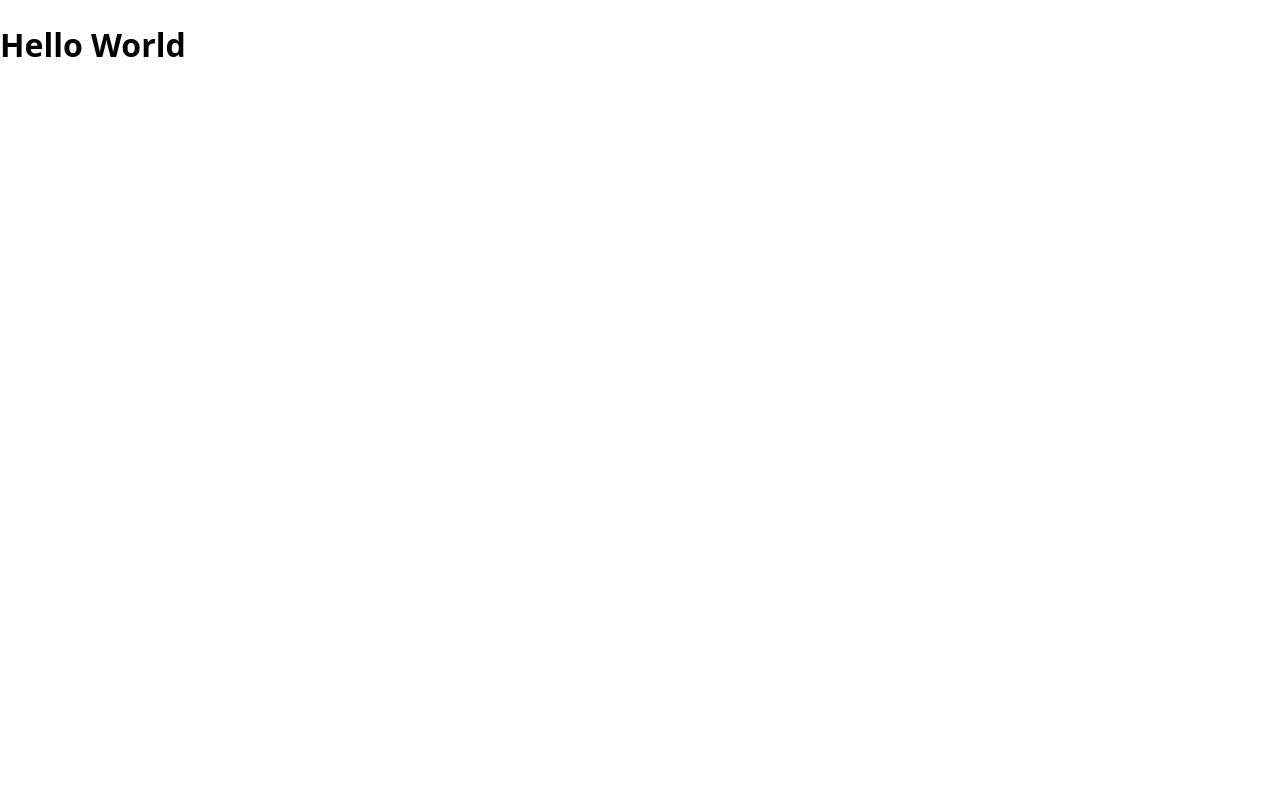
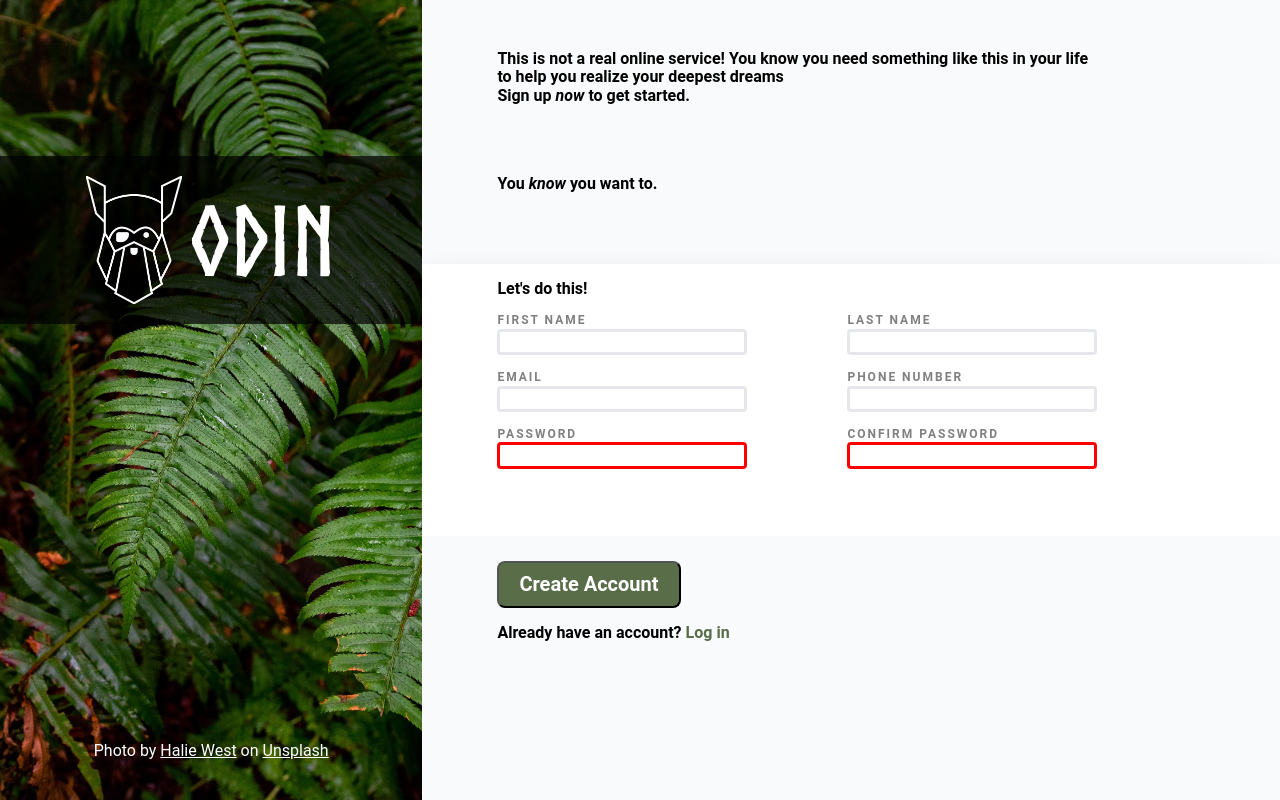
Before and after one commit to KelTamNguyen/Sign-Up-Form-Remake, a plain HTML site: page index.html in a window 1280 px wide. Drawn offline with Linux system fonts and the light colour scheme.

Commit message:
Finish building layout and styles
The HTML layout and CSS styles required for the "Sign Up Page" project
in The Odin Project are completed.

```diff
--- a/index.html
+++ b/index.html
@@ -4,10 +4,66 @@
   <meta charset="UTF-8">
   <meta name="viewport" content="width=device-width, initial-scale=1.0">
   <link rel="stylesheet" href="style.css">
+  <link rel="shortcut icon" href="./assets/icons/odin-lined.png" type="image/x-icon">
   <script src="script.js"></script>
   <title>Sign Up | Odin</title>
 </head>
 <body>
-  <h1>Hello World</h1>
+  <main>
+    <section id="sidebar">
+      <div id="sidebar-overlay">
+        <img id="logo-icon" src="assets/icons/odin-lined.png" alt="odin logo">
+        ODIN
+      </div>
+      <span id="credit">Photo by <a href="https://unsplash.com/@haliewestphoto">Halie West</a> on <a href="https://unsplash.com/">Unsplash</a></span>
+    </section>
+    <section id="signup">
+      <section id="cta">
+        <p>This is not a real online service! You know you need something like this in your life to help you realize your deepest dreams <br> Sign up <em>now</em> to get started.</p>
+        <p>You <em>know</em> you want to.</p>
+      </section>
+      <section id="form-container">
+        <form id="signup-form" action="" method="post">
+          <legend>Let's do this!</legend>
+          <div class="form-field-row">
+            <div class="form-field">
+              <label for="first-name">First Name</label>
+              <input type="text" id="first-name" name="firstName">
+            </div>
+            <div class="form-field">
+              <label for="last-name">Last Name</label>
+              <input type="text" id="last-name" name="lastName">
+            </div>
+          </div>
+          <div class="form-field-row">
+            <div class="form-field">
+              <label for="email">Email</label>
+              <input type="email" id="email" name="email">
+            </div>
+            <div class="form-field">
+              <label for="phone-number">Phone Number</label>
+              <input type="tel" name="phoneNumber" id="phone-number">
+            </div>
+          </div>
+          <div class="form-field-row">
+            <div class="form-field">
+              <label for="password">Password</label>
+              <input type="password" id="password" name="password" pattern="^(?=.*[a-z])(?=.*[A-Z])(?=.*[0-9])(?=.*[!@#$%^&*_=+-]).{8,12}$" required>
+            </div>
+            <div class="form-field">
+              <label for="confirm-password">Confirm Password</label>
+              <input type="password" id="confirm-password" name="confirmPassword" pattern="^(?=.*[a-z])(?=.*[A-Z])(?=.*[0-9])(?=.*[!@#$%^&*_=+-]).{8,12}$" required>
+            </div>
+          </div>
+        </form>
+      </section>
+      <section id="form-action-container">
+        <div id="form-actions">
+          <button id="submit-btn" type="submit" form="signup-form">Create Account</button>
+          <p id="login">Already have an account? <a href="">Log in</a></p>
+        </div>
+      </section>
+    </section>
+  </main>
 </body>
 </html>
--- a/style.css
+++ b/style.css
@@ -5,19 +5,190 @@
   --clr-light-gray: #E5E7EB;
 }
 
-body {
-  line-height: 1.5;
-}
-
 @font-face {
   font-family: 'Norse Bold';
   src: url('./assets/fonts/Norse-Bold.otf');
 }
 
+body {
+  font-family: Roboto, sans-serif;
+}
+
+main {
+  height: 100vh;
+  width: 100vw;
+  display: flex;
+}
+
+#sidebar {
+  background-image: url('./assets/ferns.avif');
+  background-size: cover;
+  width: 33vw;
+  position: relative;
+}
+
+#sidebar-overlay {
+  display: flex;
+  justify-content: center;
+  align-items: center;
+  background-color: rgba(0, 0, 0, 0.7);
+  gap: 8px;
+  font-family: 'Norse Bold', Arial, Helvetica, sans-serif;
+  color: white;
+  font-size: 6rem;
+  padding: 20px 0;
+  width: 100%;
+  position: absolute;
+  top: 30%;
+  transform: translateY(-50%);
+}
+
+#logo-icon {
+  height: 8rem;
+  width: auto;
+}
+
+#credit {
+  color: white;
+  position: absolute;
+  bottom: 5%;
+  width: 100%;
+  text-align: center;
+  font-size: 1rem;
+}
+
+#credit > a {
+  color: inherit;
+}
+
+#credit > a:visited {
+  color: inherit;
+}
+
+#credit > a:hover {
+  color: var(--clr-dark-green);
+}
+
+#signup {
+  width: 67vw;
+  display: flex;
+  flex-direction: column;
+}
+
+#cta {
+  background-color: #f9fafb;
+  height: 33vh;
+  display: flex;
+  flex-direction: column;
+  gap: 4px;
+}
+
+#cta p {
+  font-weight: bold;
+  font-size: 1rem;
+  margin-left: 75px;
+  margin-top: 50px;
+  width: min(600px, 100%);
+}
+
+#form-container {
+  height: 34vh;
+  box-shadow: rgba(50, 50, 93, 0.25) 0px 13px 27px -5px, rgba(0, 0, 0, 0.3) 0px 8px 16px -8px;
+}
+
 form {
+  display: flex;
+  flex-direction: column;
+  gap: 12px;
+  width: min(600px, 100%);
+  margin-left: 75px;
+}
 
+.form-field-row {
+  display: flex;
+  justify-content: space-between;
+}
+
+legend {
+  margin-top: 16px;
+  font-size: 1rem;
+  font-weight: bold;
+}
+
+label {
+  text-transform: uppercase;
+  font-size: 0.75rem;
+  font-weight: bold;
+  color: gray;
+  letter-spacing: 2px;
 }
 
 input, button, textarea, select {
   font: inherit;
+  display: block;
 }
+
+input {
+  border: 3px solid var(--clr-light-gray);
+  border-radius: 4px;
+  width: 250px;
+}
+
+input:focus {
+  border-color: dodgerblue;
+  box-shadow: rgba(149, 157, 165, 0.2) 0px 8px 24px;
+}
+
+input:invalid {
+  border-color: red;
+}
+
+#form-action {
+  background-color: #f9fafb;
+  height: 33vh;
+  margin-left: 50px;
+}
+
+#submit-btn {
+  background-color: var(--clr-dark-green);
+  color: white;
+  font-size: 1.25rem;
+  font-weight: bold;
+  border-radius: 8px;
+  padding: 10px 20px;
+}
+
+#submit-btn:hover {
+  background-color: white;
+  color: var(--clr-dark-green);
+  border: 2px solid var(--clr-dark-green);
+}
+
+#form-action-container {
+  background-color: #f9fafb;
+  height: 33vh;
+}
+
+#form-actions {
+  margin-left: 75px;
+  margin-top: 25px;
+}
+
+#login {
+  font-weight: bold;
+  font-size: 1rem;
+}
+
+#login > a {
+  text-decoration: none;
+  color: var(--clr-dark-green);
+}
+
+#login > a:visited {
+  color: var(--clr-dark-green);
+}
+
+#login > a:hover {
+  color: black;
+  text-decoration: underline;
+}
```
